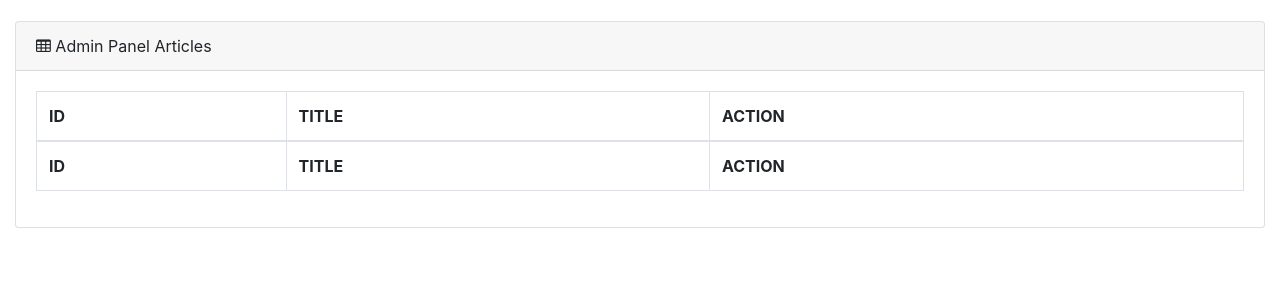
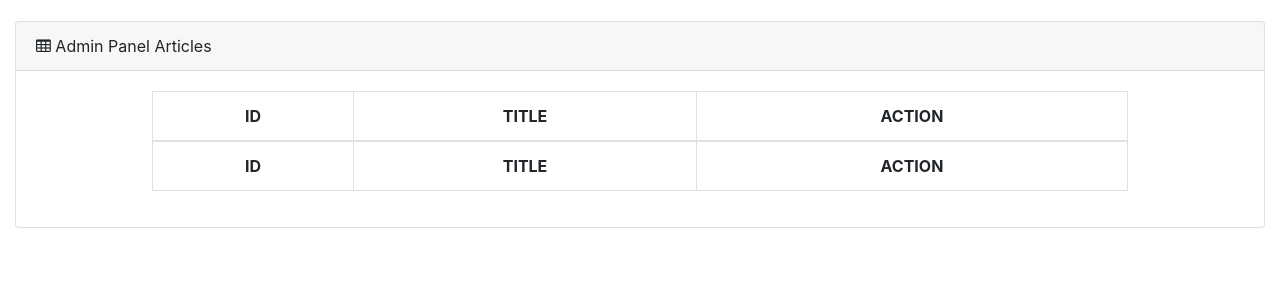
Before and after one commit to om7271prakash/CI, a CodeIgniter app: page /ci/admin/dashboard in a window 1280 px wide. Shown: the part 56-356 px from the top of the page. Run offline with CodeIgniter, Linux system fonts and the light colour scheme; data that the repository does not hold is empty; some libraries are stand-ins or nearby versions.

Commit message:
add some designing to the articles dashboard

```diff
--- a/application/config/config.php
+++ b/application/config/config.php
@@ -23,7 +23,7 @@ defined('BASEPATH') OR exit('No direct script access allowed');
 | a PHP script and you can easily do that on your own.
 |
 */
-$config['base_url'] = '';
+$config['base_url'] = 'http://localhost:8000/ci/';
 
 /*
 |--------------------------------------------------------------------------
--- a/application/views/admin/dashboard.php
+++ b/application/views/admin/dashboard.php
@@ -2,12 +2,14 @@
 <div style = "margin-top:6%"></div>
 <div class="container-fluid">
   <!-- Example DataTables Card-->
+
   <div class="card mb-3">
     <div class="card-header">
       <i class="fa fa-table"></i> Admin Panel Articles</div>
     <div class="card-body">
       <div class="table-responsive">
-        <table class="table table-bordered" id="dataTable" width="100%" cellspacing="0">
+        <div class="col-md-10 offset-md-1">
+          <table class="table table-bordered admin-dashboard-articles-table" id="dataTable" width="100%" cellspacing="0">
             <thead>
               <tr>
                 <th>ID</th>
@@ -41,6 +43,7 @@
       </div>
     </div>
   </div>
+</div>
 
 <div class="modal fade" id="exampleModal" tabindex="-1" role="dialog" aria-labelledby="exampleModalLabel" aria-hidden="true">
   <div class="modal-dialog" role="document">
--- a/assets/css/custom.css
+++ b/assets/css/custom.css
@@ -476,3 +476,6 @@ footer.sticky-footer {
     width: calc(100% - 55px);
   }
 }
+.admin-dashboard-articles-table{
+  text-align: center;
+}
```
Lines whose indentation alone changed are shown as unchanged.
